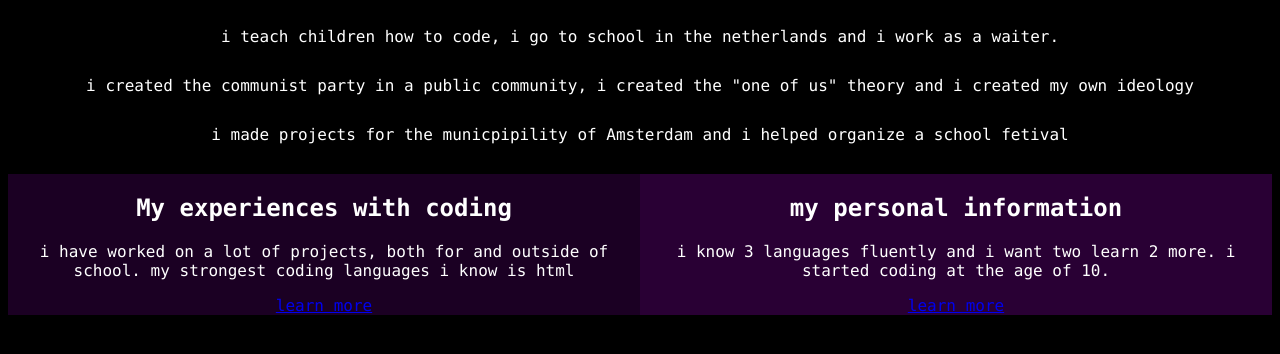
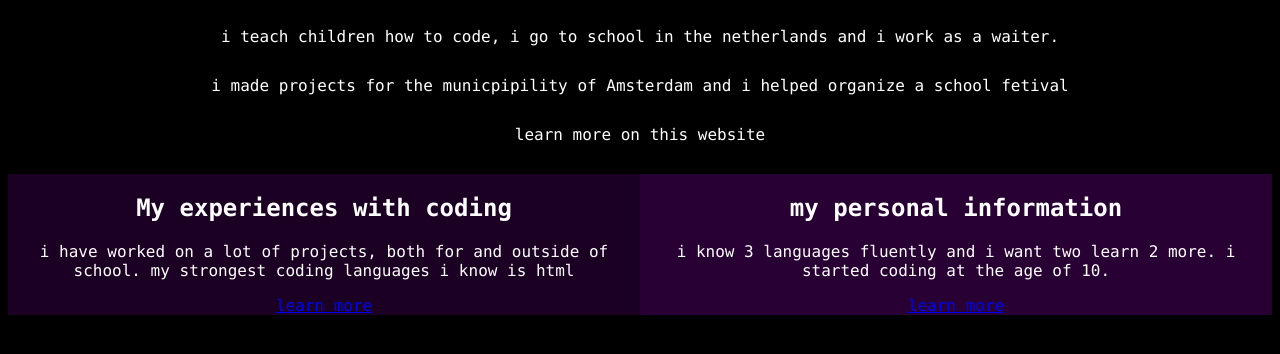
Before and after one commit to ikomik123/Alperen-Iri, a plain HTML site: page index.html in a window 1280 px wide. Shown: the part 62-416 px from the top of the page. Drawn offline with Linux system fonts and the light colour scheme.

Commit message:
Update index.html

```diff
--- a/index.html
+++ b/index.html
@@ -29,8 +29,8 @@
    <main class="mainman">
     <h1 class="naam" color="white">Alperen Iri</h1>
     <p class="pbegin">i teach children how to code, i go to school in the netherlands and i work as a waiter.</p>
-    <p class="pbegin">i created the communist party in a public community, i created the "one of us" theory and i created my own ideology</p>
     <p class="pbegin">i made projects for the municpipility of Amsterdam and i helped organize a school fetival</p>
+    <p class="pbegin">learn more on this website</p>
      <div class="row">
       <div class="column" style="background-color:#1b0023;">
         <h2 style="color:#ffffff;">My experiences with coding</h2>
@@ -45,4 +45,5 @@
    </main>
   <script src="index.js"></script>
  </body>
+
 </html>
```
